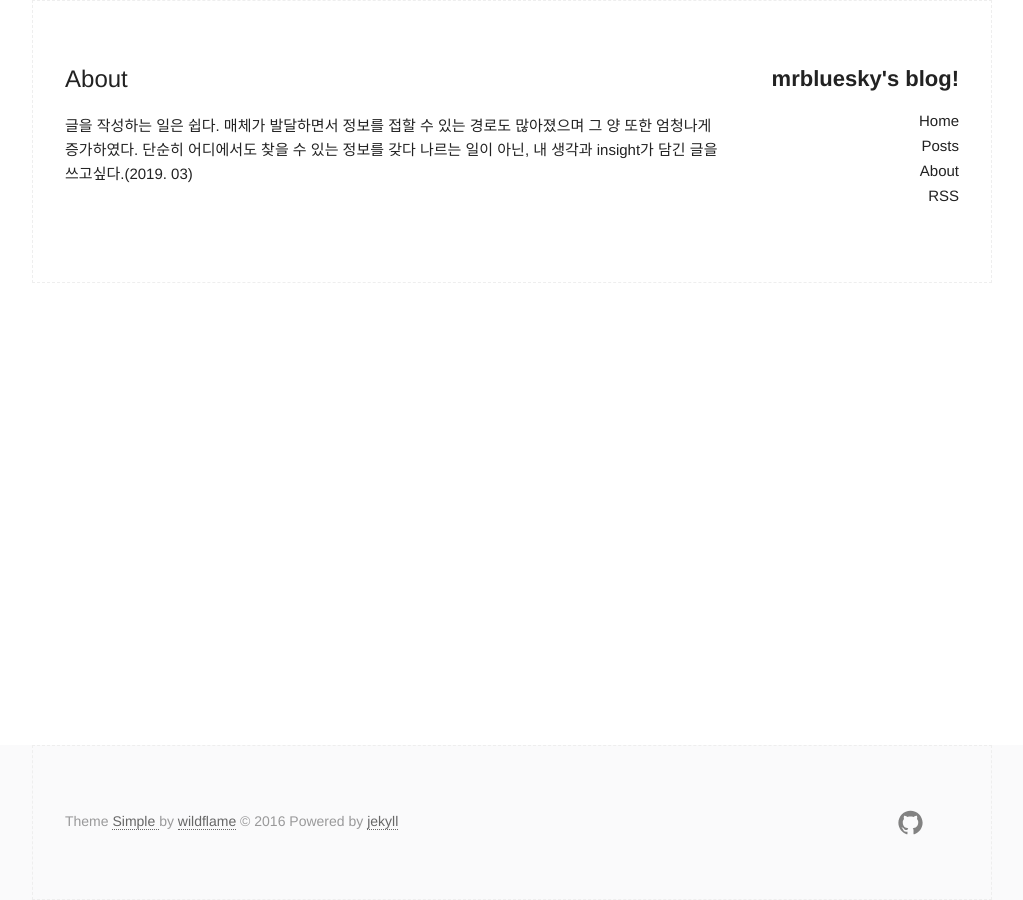
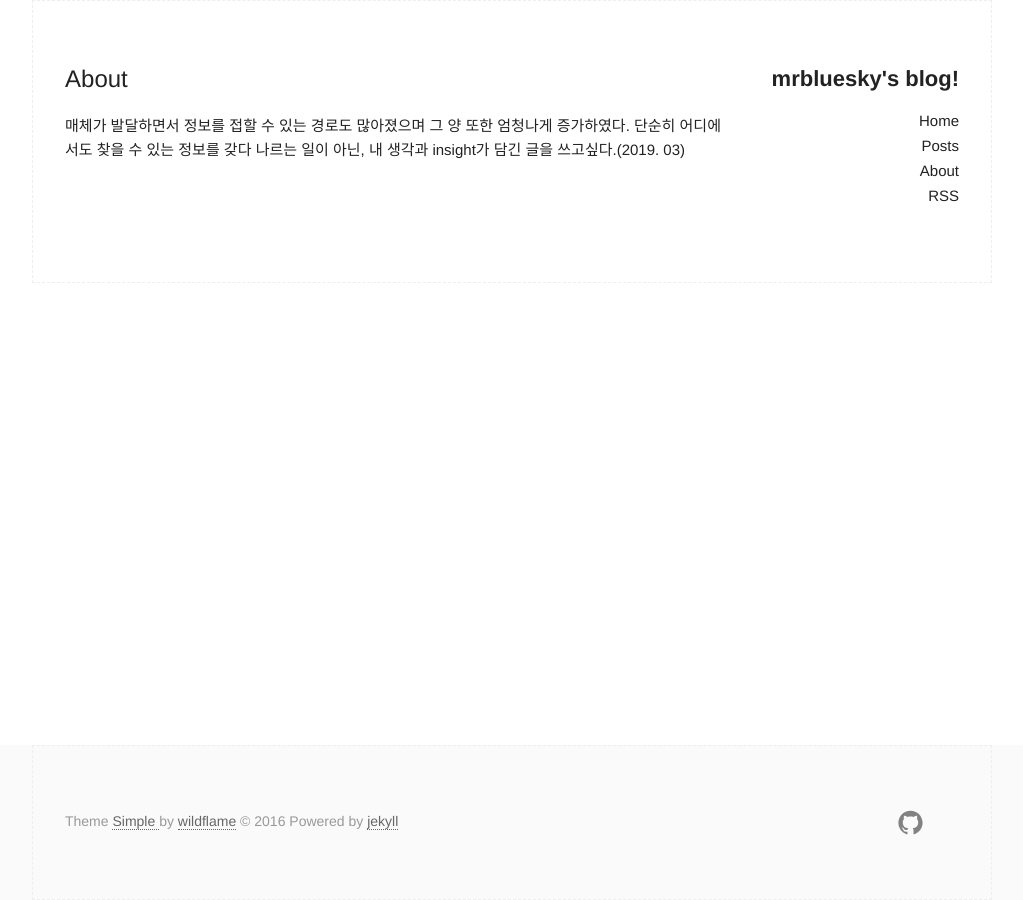
Before and after one commit to mrbluesky0123/mrbluesky0123.github.io, a Jekyll site: the page built from about.md, in a window 1280 px wide. Shown: the whole page, without its empty margins (128-1151 px from the left). Built offline with Jekyll 4.4.1, drawn with Linux system fonts in a browser that asks for light colours.

Commit message:
about.md modified

```diff
--- a/about.md
+++ b/about.md
@@ -4,5 +4,5 @@ title: About
 permalink: /about/
 ---
 
-글을 작성하는 일은 쉽다. 매체가 발달하면서 정보를 접할 수 있는 경로도 많아졌으며 그 양 또한 엄청나게 증가하였다.
+매체가 발달하면서 정보를 접할 수 있는 경로도 많아졌으며 그 양 또한 엄청나게 증가하였다.
 단순히 어디에서도 찾을 수 있는 정보를 갖다 나르는 일이 아닌, 내 생각과 insight가 담긴 글을 쓰고싶다.(2019. 03)
```
